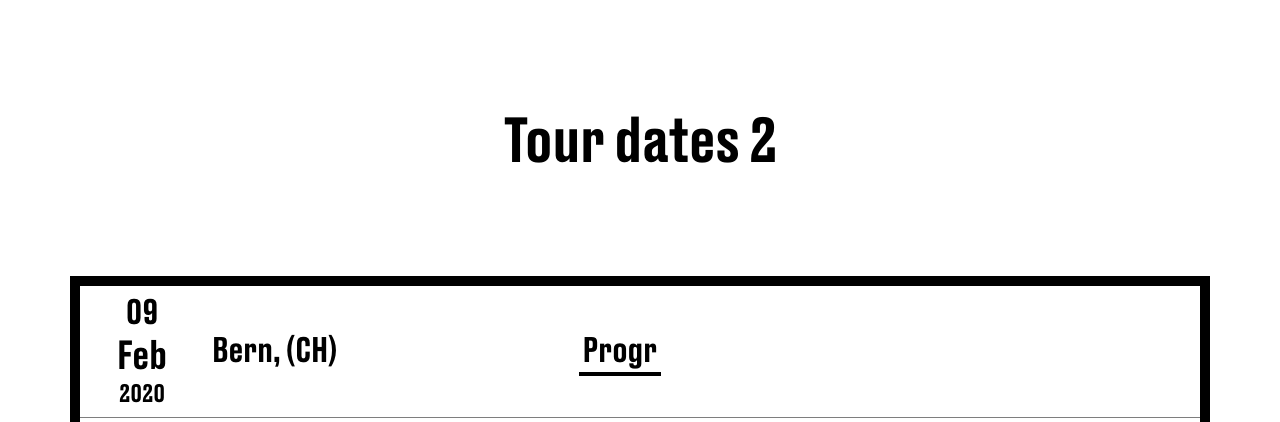
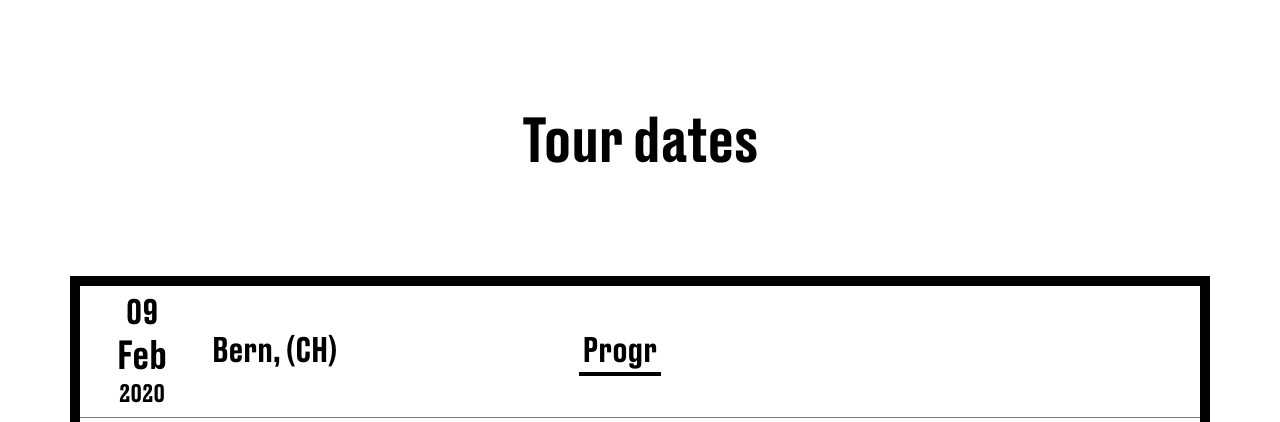
Before and after one commit to sofasurfer/putsmarie, a PHP site: page / in a window 1280 px wide. Shown: the part 2091-2513 px from the top of the page. Run offline with PHP 8.4, Linux system fonts and the light colour scheme; data that the repository does not hold is empty; some libraries are stand-ins or nearby versions.

Commit message:
Update index.php

```diff
--- a/index.php
+++ b/index.php
@@ -63,7 +63,7 @@
     <div class="container">
       <div class="row">
         <div class="col-md-12">
-          <h2>Tour dates 2</h2>
+          <h2>Tour dates</h2>
           <table class="table table-hover" itemscope itemtype="http://schema.org/Event" >
             <?php
 
```
